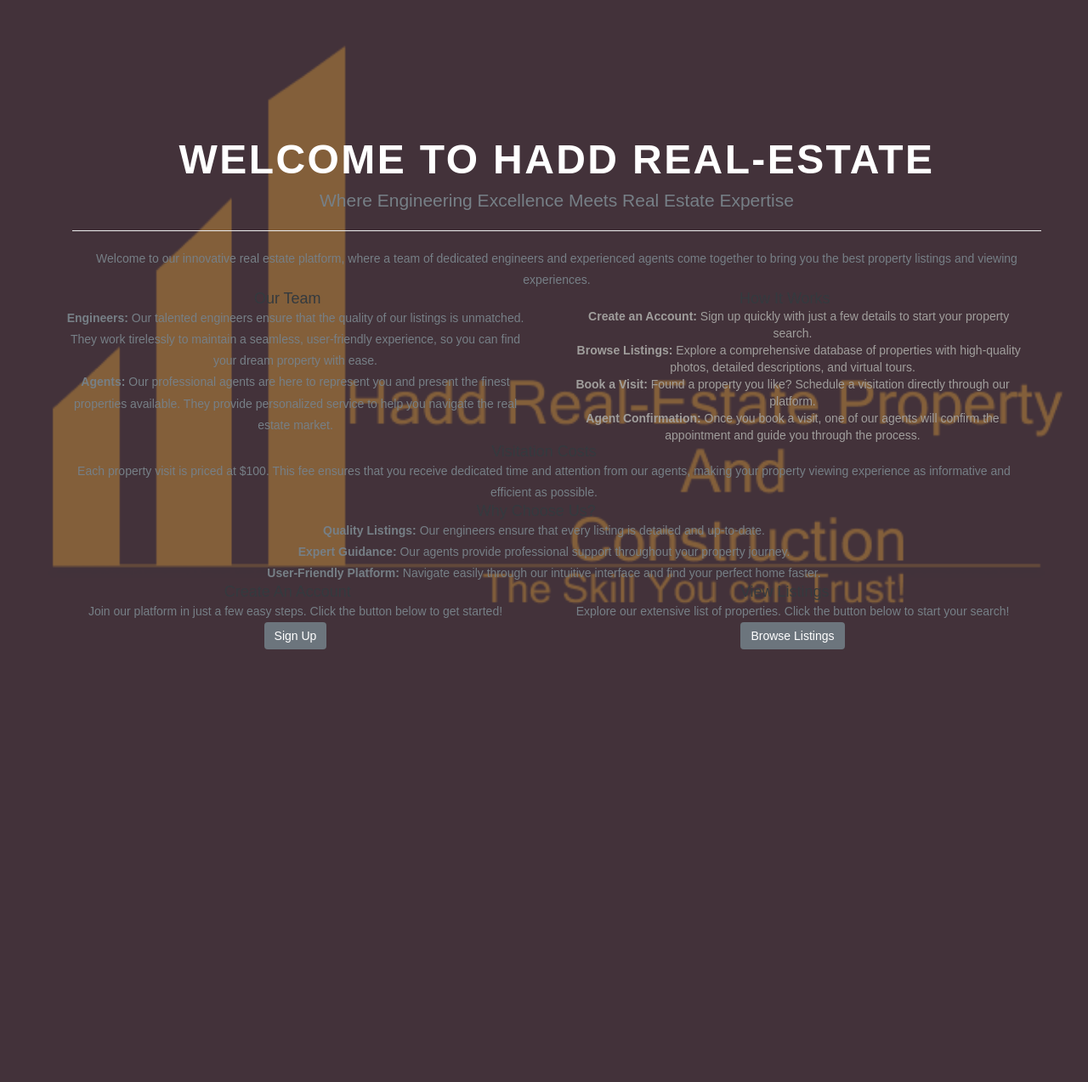
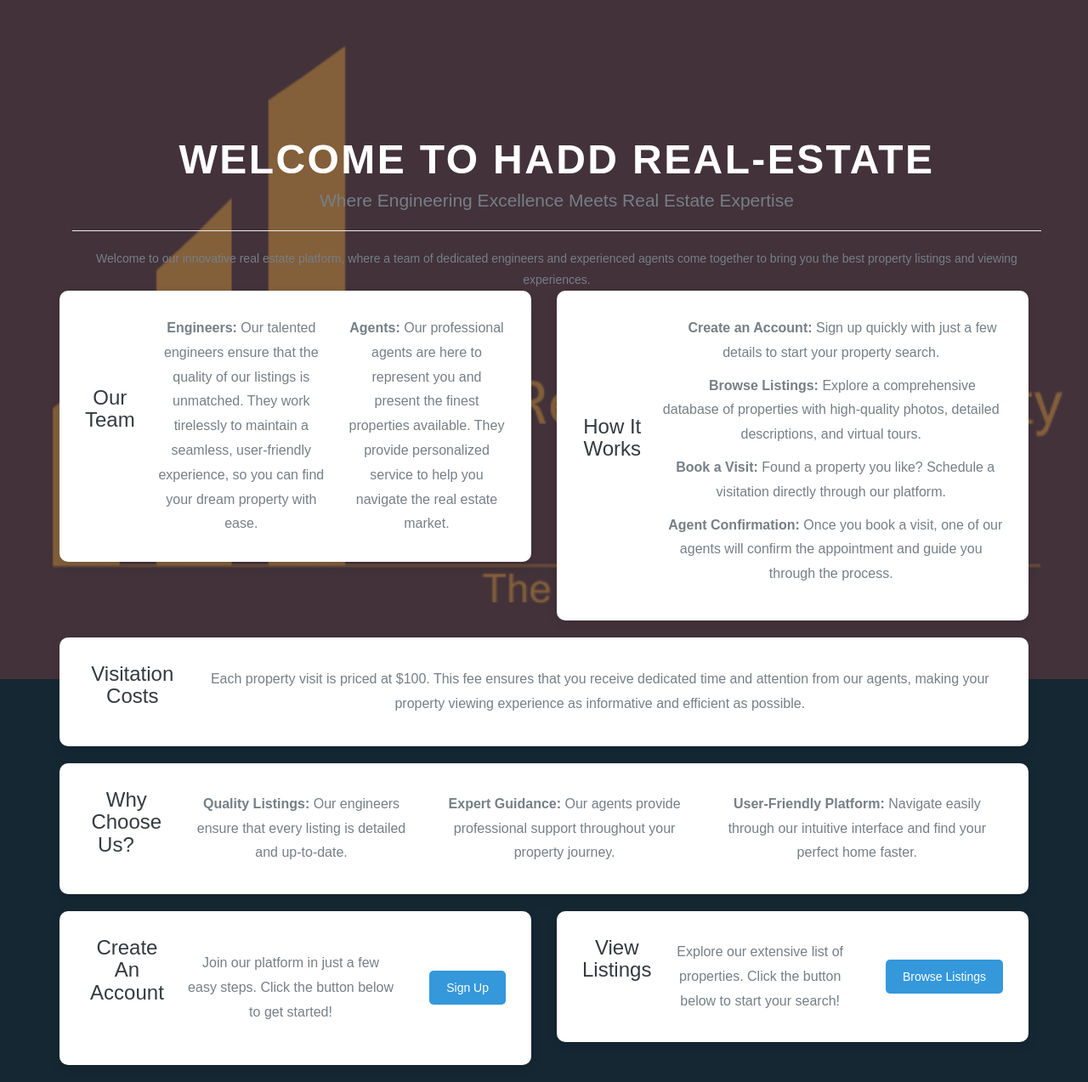
Before and after one commit to stere8/real_estate, a Django app: page / in a window 1280 px wide. Shown: the part 125-1398 px from the top of the page at 85% size. Before the commit the page ends 889 px from the top, so only its background shows below. Run offline with Django 5.2, Linux system fonts and the light colour scheme; some libraries are stand-ins or nearby versions.

Commit message:
almost there

```diff
--- a/listings/static/css/style.css
+++ b/listings/static/css/style.css
@@ -1310,4 +1310,146 @@
 .list-group{
     padding-top: 20px!important;
 }
+
+.custom-card {
+    padding: 20px;
+    box-shadow: 0 4px 8px rgba(0, 0, 0, 0.1);
+    border-radius: 10px;
+    margin-bottom: 20px;
+    background-color: #fff;
+}
+
+.custom-card h2 {
+    color: #343a3f;
+    font-size: 24px;
+    font-weight: 500;
+    margin-bottom: 15px;
+}
+
+.custom-card p, .custom-card ul {
+    color: #767f86;
+    font-size: 16px;
+    line-height: 1.8;
+}
+
+.custom-card ul li {
+    margin-bottom: 10px;
+}
+
+.custom-card ul li i {
+    color: #ff545a;
+    margin-right: 10px;
+}
+
+.welcome-hero-txt h2 {
+    font-size: 48px;
+    color: #fff;
+    font-weight: 700;
+    text-transform: uppercase;
+    letter-spacing: 2.4px;
+    line-height: 1.4;
+}
+
+.welcome-hero-txt p.lead {
+    font-size: 18px;
+    color: #fcfcfc;
+    margin-top: 25px;
+}
+
+.welcome-hero {
+    background: url('media/images/logo.small.png') no-repeat center center;
+    background-size: cover;
+    text-align: center;
+    height: 800px;
+    position: relative;
+}
+
+.welcome-hero:before {
+    content: "";
+    position: absolute;
+    top: 0;
+    left: 0;
+    width: 100%;
+    height: 100%;
+    background: rgba(65, 73, 89, 0.65);
+    z-index: -1;
+}
+
+.custom-card {
+    padding: 30px;
+    box-shadow: 0 4px 12px rgba(0, 0, 0, 0.1);
+    border-radius: 10px;
+    margin-bottom: 20px;
+    background-color: #fff;
+}
+
+.custom-card h2 {
+    color: #343a3f;
+    font-size: 24px;
+    font-weight: 500;
+    margin-bottom: 15px;
+}
+
+.custom-card p, .custom-card ul {
+    color: #767f86;
+    font-size: 16px;
+    line-height: 1.8;
+}
+
+.custom-card ul li {
+    margin-bottom: 10px;
+}
+
+.custom-card ul li i {
+    color: #ff545a;
+    margin-right: 10px;
+}
+
+.welcome-hero-txt h2 {
+    font-size: 48px;
+    color: #fff;
+    font-weight: 700;
+    text-transform: uppercase;
+    letter-spacing: 2.4px;
+    line-height: 1.4;
+}
+
+.welcome-hero-txt p.lead {
+    font-size: 18px;
+    color: #fcfcfc;
+    margin-top: 25px;
+}
+
+.welcome-hero {
+    background: url('media/images/logo.small.png') no-repeat center center;
+    background-size: cover;
+    text-align: center;
+    height: 800px;
+    position: relative;
+}
+
+.welcome-hero:before {
+    content: "";
+    position: absolute;
+    top: 0;
+    left: 0;
+    width: 100%;
+    height: 100%;
+    background: rgba(65, 73, 89, 0.65);
+    z-index: -1;
+}
+
+.btn-primary {
+    background-color: #3498db;
+    color: white;
+    padding: 10px 20px;
+    border: none;
+    border-radius: 5px;
+    cursor: pointer;
+    transition: background-color 0.2s ease-in-out;
+}
+
+.btn-primary:hover {
+    background-color: #2980b9;
+}
 /*========================Thank you=================
--- a/real_estate/templates/homepage.html
+++ b/real_estate/templates/homepage.html
@@ -12,6 +12,8 @@
     </div>
     <div class="row">
         <div class="col-md-6">
+            <div class="card custom-card">
+                <div class="card-body">
                     <h2>Our Team <i class="fa-solid fa-users"></i></h2>
                     <p><strong><i class="fa-solid fa-user-cog"></i> Engineers:</strong> Our talented engineers ensure that the
                         quality of our listings is unmatched. They work tirelessly to maintain a seamless, user-friendly
@@ -20,39 +22,48 @@
                         represent you and present the finest properties available. They provide personalized service to help you
                         navigate the real estate market.</p>
                 </div>
+            </div>
+        </div>
         <div class="col-md-6">
+            <div class="card custom-card">
+                <div class="card-body">
                     <h2>How It Works <i class="fa-solid fa-cogs"></i></h2>
                     <ul>
                         <li><strong><i class="fa-solid fa-user-plus"></i> Create an Account:</strong> Sign up quickly with just
-                    a few
-                    details to start your property search.
+                            a few details to start your property search.
                         </li>
                         <li><strong><i class="fa-solid fa-home"></i> Browse Listings:</strong> Explore a comprehensive database
-                    of
-                    properties with high-quality photos, detailed descriptions, and virtual tours.
+                            of properties with high-quality photos, detailed descriptions, and virtual tours.
                         </li>
                         <li><strong><i class="fa-solid fa-calendar-check"></i> Book a Visit:</strong> Found a property you like?
                             Schedule a visitation directly through our platform.
                         </li>
                         <li><strong><i class="fa-solid fa-handshake"></i> Agent Confirmation:</strong> Once you book a visit,
-                    one of
-                    our agents will confirm the appointment and guide you through the process.
+                            one of our agents will confirm the appointment and guide you through the process.
                         </li>
                     </ul>
+                </div>
+            </div>
         </div>
     </div>
 
     <div class="row mt-5">
         <div class="col-md-12 text-center">
+            <div class="card custom-card">
+                <div class="card-body">
                     <h2>Visitation Costs <i class="fa-solid fa-dollar-sign"></i></h2>
                     <p>Each property visit is priced at $100. This fee ensures that you receive dedicated time and attention
                         from our agents, making your property viewing experience as informative and efficient as
                         possible.</p>
                 </div>
             </div>
+        </div>
+    </div>
 
     <div class="row mt-5">
         <div class="col-md-12 text-center">
+            <div class="card custom-card">
+                <div class="card-body">
                     <h2>Why Choose Us? <i class="fa-solid fa-thumbs-up"></i></h2>
                     <p><strong>Quality Listings:</strong> Our engineers ensure that every listing is detailed and
                         up-to-date.</p>
@@ -62,17 +73,27 @@
                         your perfect home faster.</p>
                 </div>
             </div>
+        </div>
+    </div>
 
     <div class="row mt-5">
         <div class="col-md-6 text-center">
+            <div class="card custom-card">
+                <div class="card-body">
                     <h2>Create an Account <i class="fa-solid fa-user-plus"></i></h2>
                     <p>Join our platform in just a few easy steps. Click the button below to get started!</p>
                     <a class="btn btn-primary" href="{% url 'signup' %}">Sign Up</a>
                 </div>
+            </div>
+        </div>
         <div class="col-md-6 text-center">
+            <div class="card custom-card">
+                <div class="card-body">
                     <h2>View Listings <i class="fa-solid fa-list"></i></h2>
                     <p>Explore our extensive list of properties. Click the button below to start your search!</p>
                     <a class="btn btn-primary" href="{% url 'listing_list' %}">Browse Listings</a>
                 </div>
             </div>
+        </div>
+    </div>
 {% endblock %}
```
Also changed, not shown: 1 other file. Lines whose indentation alone changed are shown as unchanged.
